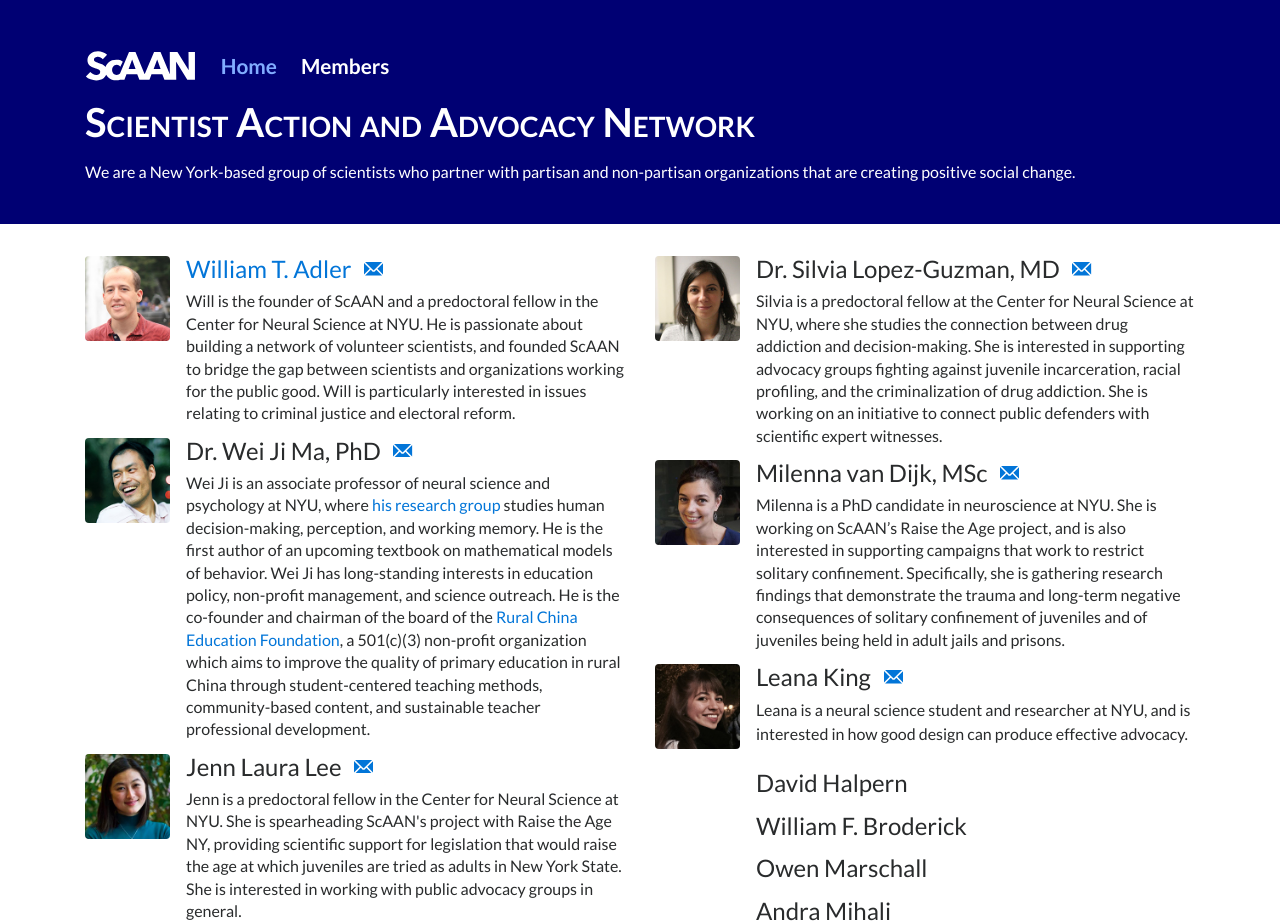
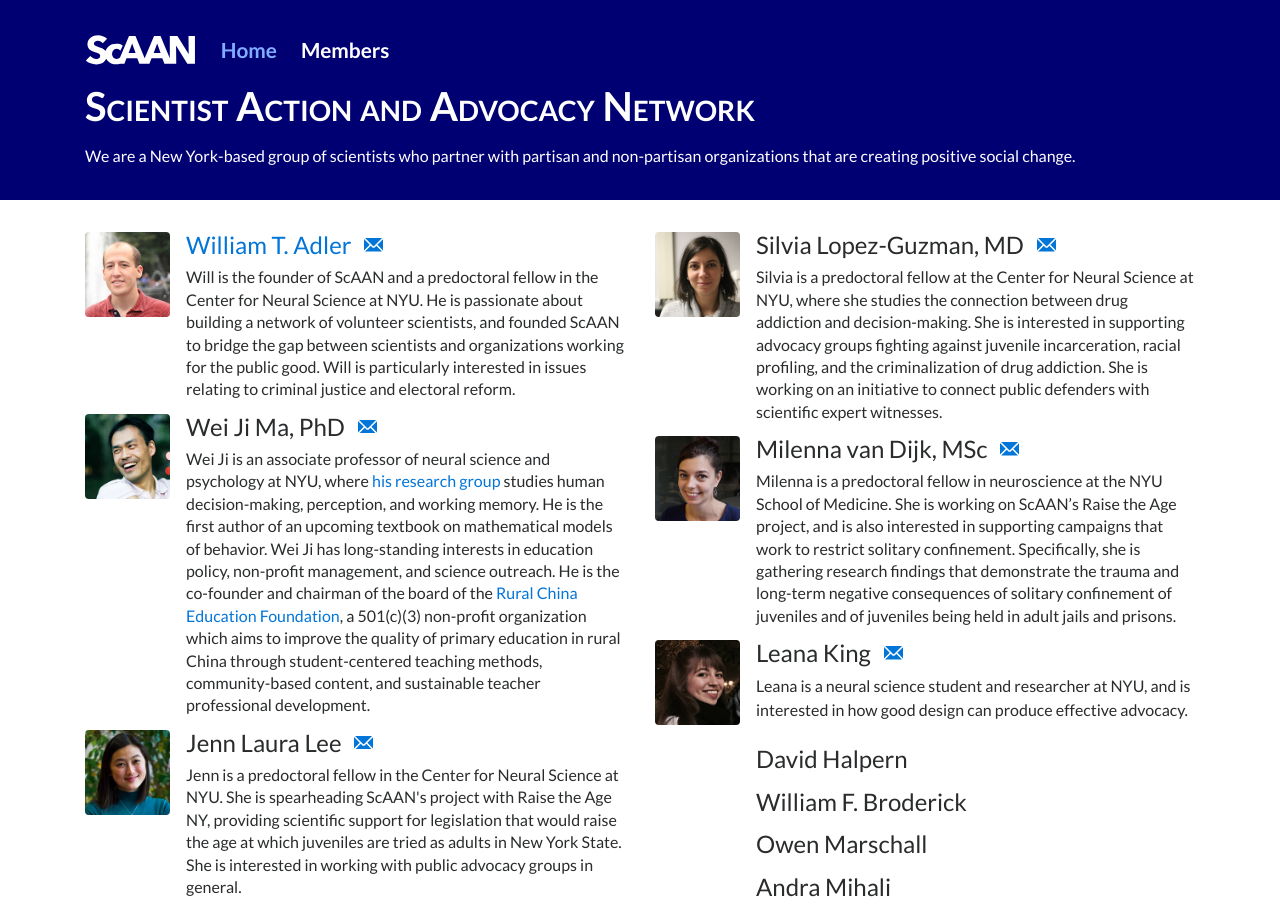
Before and after one commit to wtadler/scaan-site, a PHP site: page /members in a window 1280 px wide. Shown: the top 924 px of the page. Run offline with PHP 8.4, Linux system fonts and the light colour scheme; some libraries are stand-ins or nearby versions.

Commit message:
bios, padding

```diff
--- a/members.php
+++ b/members.php
@@ -32,7 +32,7 @@
                 <img class="d-flex align-self-start mr-3 rounded headshot" src="headshots/weiji_sq.jpg">
                 <div class="media-body bio">
                     <h4 class="mt-0">
-                        Dr. Wei Ji Ma, PhD
+                        Wei Ji Ma, PhD
                         <a href="mailto:weijima@nyu.edu" title="weijima@nyu.edu">
                             <img id="email" class="svg" src="img/email.svg">
                         </a>
@@ -61,7 +61,7 @@
                 <img class="d-flex align-self-start mr-3 rounded headshot" src="headshots/silvia2_sq.jpg">
                 <div class="media-body bio">
                     <h4 class="mt-0">
-                        Dr. Silvia Lopez-Guzman, MD
+                        Silvia Lopez-Guzman, MD
                         <a href="mailto:slg471@nyu.edu" title="slg471@nyu.edu">
                             <img id="email" class="svg" src="img/email.svg">
                         </a>
@@ -80,7 +80,7 @@
                     </a>
                     </h4>
 
-                    <p>Milenna is a PhD candidate in neuroscience at NYU. She is working on ScAAN’s Raise the Age project, and is also interested in supporting campaigns that work to restrict solitary confinement. Specifically, she is gathering research findings that demonstrate the trauma and long-term negative consequences of solitary confinement of juveniles and of juveniles being held in adult jails and prisons.</p>
+                    <p>Milenna is a predoctoral fellow in neuroscience at the NYU School of Medicine. She is working on ScAAN’s Raise the Age project, and is also interested in supporting campaigns that work to restrict solitary confinement. Specifically, she is gathering research findings that demonstrate the trauma and long-term negative consequences of solitary confinement of juveniles and of juveniles being held in adult jails and prisons.</p>
                 </div>
             </div>
 
--- a/scaan.css
+++ b/scaan.css
@@ -14,7 +14,7 @@ body {
 	border-radius: 0rem;
 	background-color: #000073;
 	color: #fff;
-	padding: 2rem 1rem 1.5rem 1rem;
+	padding: 1rem;
 }
 
 img.title {
```
